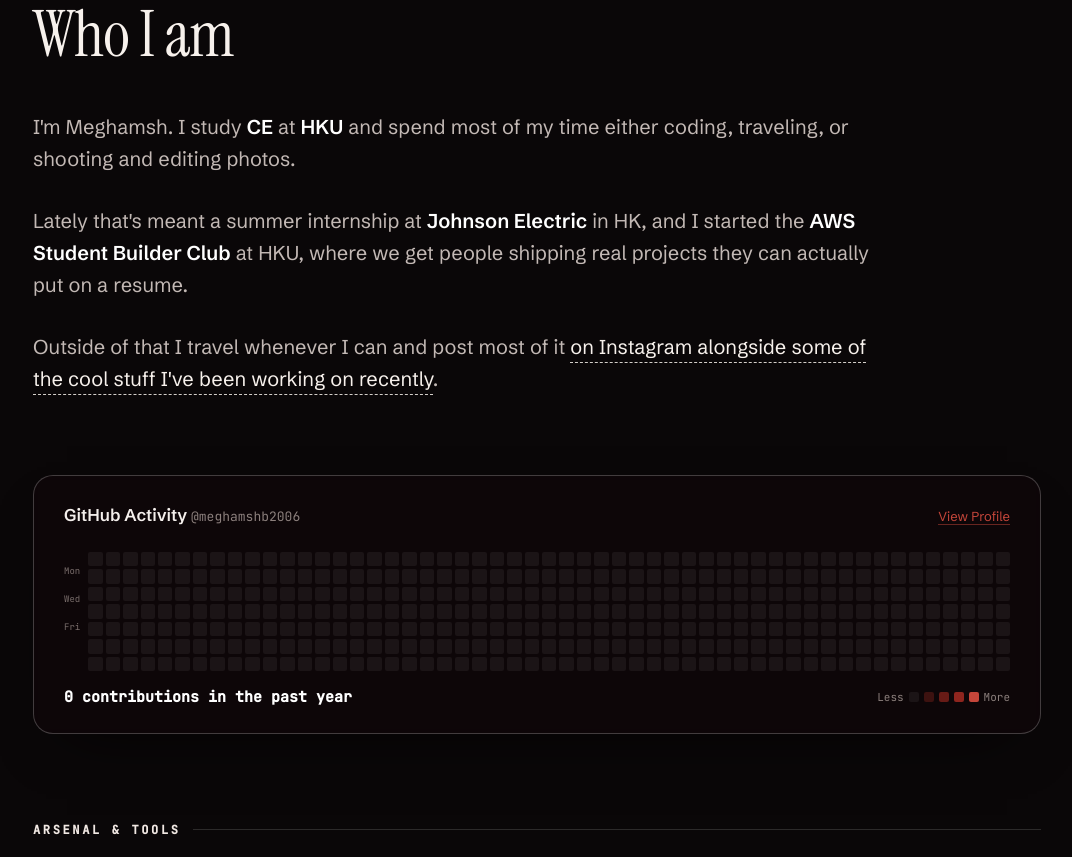
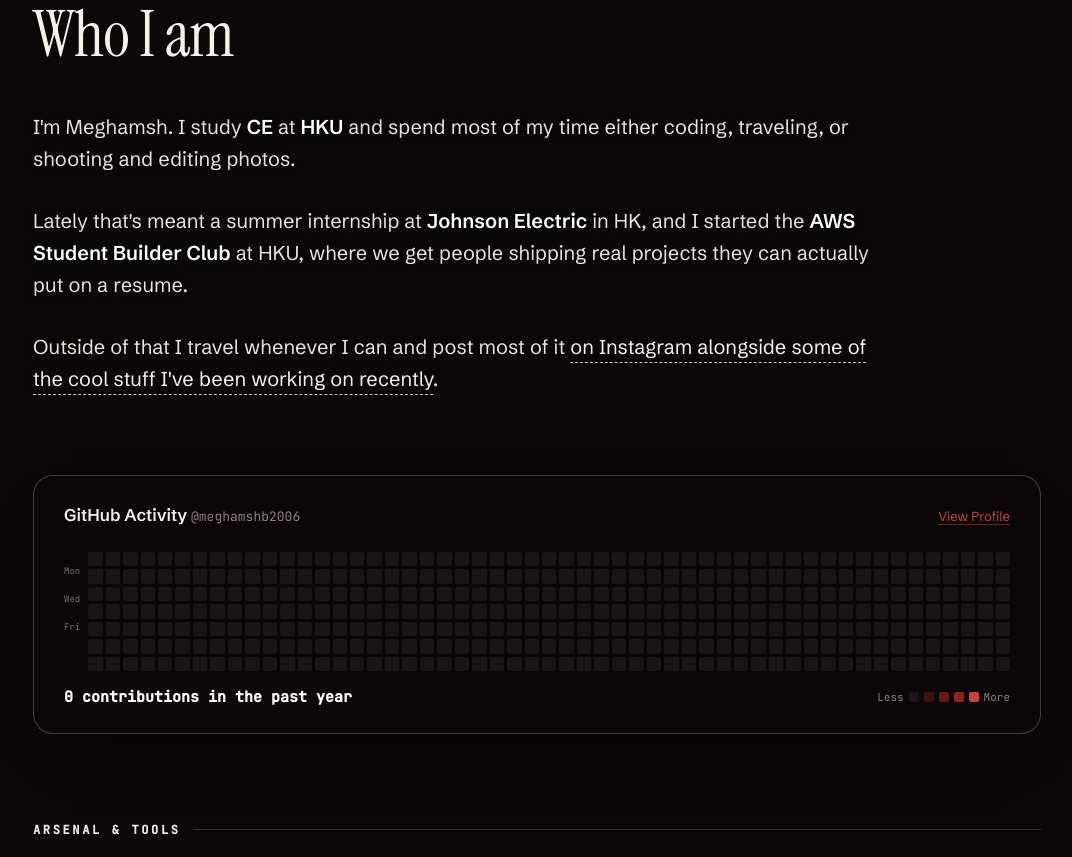
Before and after one commit to meghamshb2006/pf2, a plain HTML site: page About.dc.html in a window 1280 px wide. Shown: the part 889-1746 px from the top of the page, without its empty margins (103-1175 px from the left). Drawn offline with nearby package versions, Linux system fonts and the light colour scheme; no server answers.

Commit message:
Improve contrast of Who I am section text
Co-Authored-By: Claude Opus 4.8 <noreply@anthropic.com>
Claude-Session: https://claude.ai/code/session_012VtTA8ZuvYcs9FXvBtP6ni

```diff
--- a/About.dc.html
+++ b/About.dc.html
@@ -95,7 +95,7 @@
   <section id="about" data-reveal="1" style="max-width:1080px;margin:0 auto;padding:96px 36px 0;">
     <div style="font-family:'JetBrains Mono',monospace;font-size:12px;font-weight:700;letter-spacing:0.24em;text-transform:uppercase;color:#F0E7E2;">Hello</div>
     <h2 style="margin:6px 0 44px;font-family:'Instrument Serif',serif;font-weight:400;font-size:64px;line-height:1;letter-spacing:-0.01em;color:#F7F1EC;">Who I am</h2>
-    <div style="max-width:860px;display:flex;flex-direction:column;gap:30px;font-size:20px;line-height:1.6;color:#C3B9B5;text-wrap:pretty;">
+    <div style="max-width:860px;display:flex;flex-direction:column;gap:30px;font-size:20px;line-height:1.6;color:#EAE3DF;text-wrap:pretty;text-shadow:0 1px 10px rgba(0,0,0,0.6);">
       <p style="margin:0;">I'm Meghamsh. I study <span style="color:#FFFFFF;font-weight:600;">CE</span> at <span style="color:#FFFFFF;font-weight:600;">HKU</span> and spend most of my time either coding, traveling, or shooting and editing photos.</p>
       <p style="margin:0;">Lately that's meant a summer internship at <span style="color:#FFFFFF;font-weight:600;">Johnson Electric</span> in HK, and I started the <span style="color:#FFFFFF;font-weight:600;">AWS Student Builder Club</span> at HKU, where we get people shipping real projects they can actually put on a resume.</p>
       <p style="margin:0;">Outside of that I travel whenever I can and post most of it <a href="https://www.instagram.com/meghamshb/" target="_blank" rel="noreferrer" style="color:#F7F1EC;border-bottom:1px dashed rgba(247,241,236,0.85);padding-bottom:3px;">on Instagram alongside some of the cool stuff I've been working on recently</a>.</p>
```
Also changed, not shown: index.html (+1 -1 lines).
